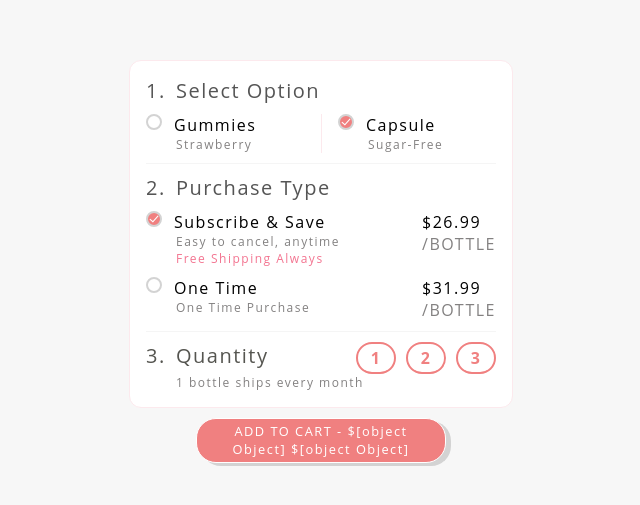
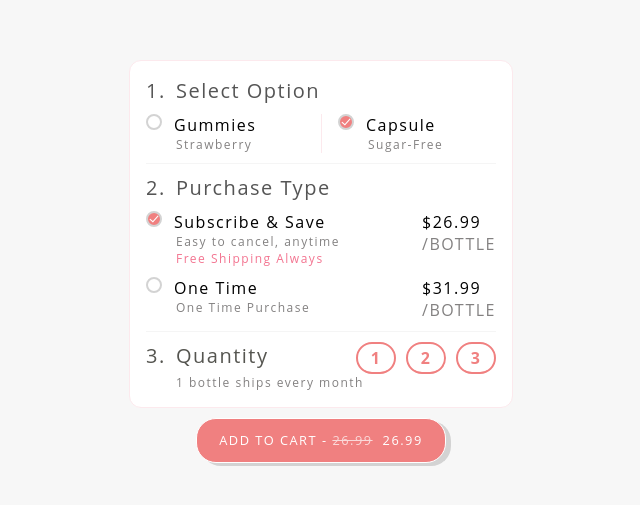
Before and after one commit to DevScissors/opositiv-assignment, a React (Create React App) app: page / in a window 1280 px wide. Shown: the part 139-644 px from the top of the page, without its empty margins (319-959 px from the left). Built offline with nearby package versions, Linux system fonts and the light colour scheme.

Commit message:
fixing up cart price logic, and still need to add cart alert button

```diff
--- a/public/styles/App.module.css
+++ b/public/styles/App.module.css
@@ -29,6 +29,11 @@
   padding: 0 16px;
   width: 250px;
 }
+.App .cart-original-price {
+  text-decoration: line-through;
+  padding-right: 10px;
+  opacity: 0.7;
+}
 
 input {
   appearance: none;
--- a/src/App.js
+++ b/src/App.js
@@ -49,6 +49,7 @@ function App() {
 
   const handlePurchaseTypeChange = (checkedValue) => {
     setSelectedPurchaseType(checkedValue.target.value);
+    setSelectedQuantity(selectedQuantity);
   };
 
   const handleQuantityChange = (countSelected) => {
@@ -57,6 +58,10 @@ function App() {
     );
     setCount(countSelected);
   };
+
+  const quantityOneSubscription =
+    priceByPurchaseTypeAndQuantity[purchaseType.SUBSCRIPTION][1];
+  const quantityPrice = priceByPurchaseTypeAndQuantity[purchaseTypeSelected][1];
 
   return (
     <div className={styles.App}>
@@ -71,16 +76,21 @@ function App() {
       />
       <Button
         classNameOverride={styles["btn-cart-submit"]}
-        label={`ADD TO CART - $${(
-          <span className={styles["cart-original-price"]}>
-            {priceByPurchaseTypeAndQuantity[purchaseTypeSelected][1] *
-              countSelected}
-          </span>
-        )} $${(
-          <span className={styles["cart-promotional-price"]}>
-            ${selectedQuantity * countSelected}
-          </span>
-        )} `}
+        label={"ADD TO CART - "}
+        span={
+          <>
+            <span className={styles["cart-original-price"]}>
+              {/* {selectedQuantity ===
+              priceByPurchaseTypeAndQuantity[purchaseType.SUBSCRIPTION][1]
+                ? ""
+                : quantityPrice * countSelected} */}
+              {quantityPrice * countSelected}
+            </span>
+            <span className={styles["cart-promotional-price"]}>
+              {selectedQuantity * countSelected}
+            </span>
+          </>
+        }
       />
     </div>
   );
--- a/src/App.module.scss
+++ b/src/App.module.scss
@@ -31,6 +31,12 @@
     padding: 0 16px;
     width: 250px;
   }
+
+  .cart-original-price {
+    text-decoration: line-through;
+    padding-right: 10px;
+    opacity: 0.7;
+  }
 }
 
 input {
--- a/src/components/shared/Button/Button.js
+++ b/src/components/shared/Button/Button.js
@@ -4,6 +4,7 @@ const Button = (props) => {
   return (
     <button onClick={props.onClick} className={props.classNameOverride}>
       {props.label}
+      {props.span}
     </button>
   );
 };
```
Also changed, not shown: 1 other file (tests, documents, lock files or other folders).
